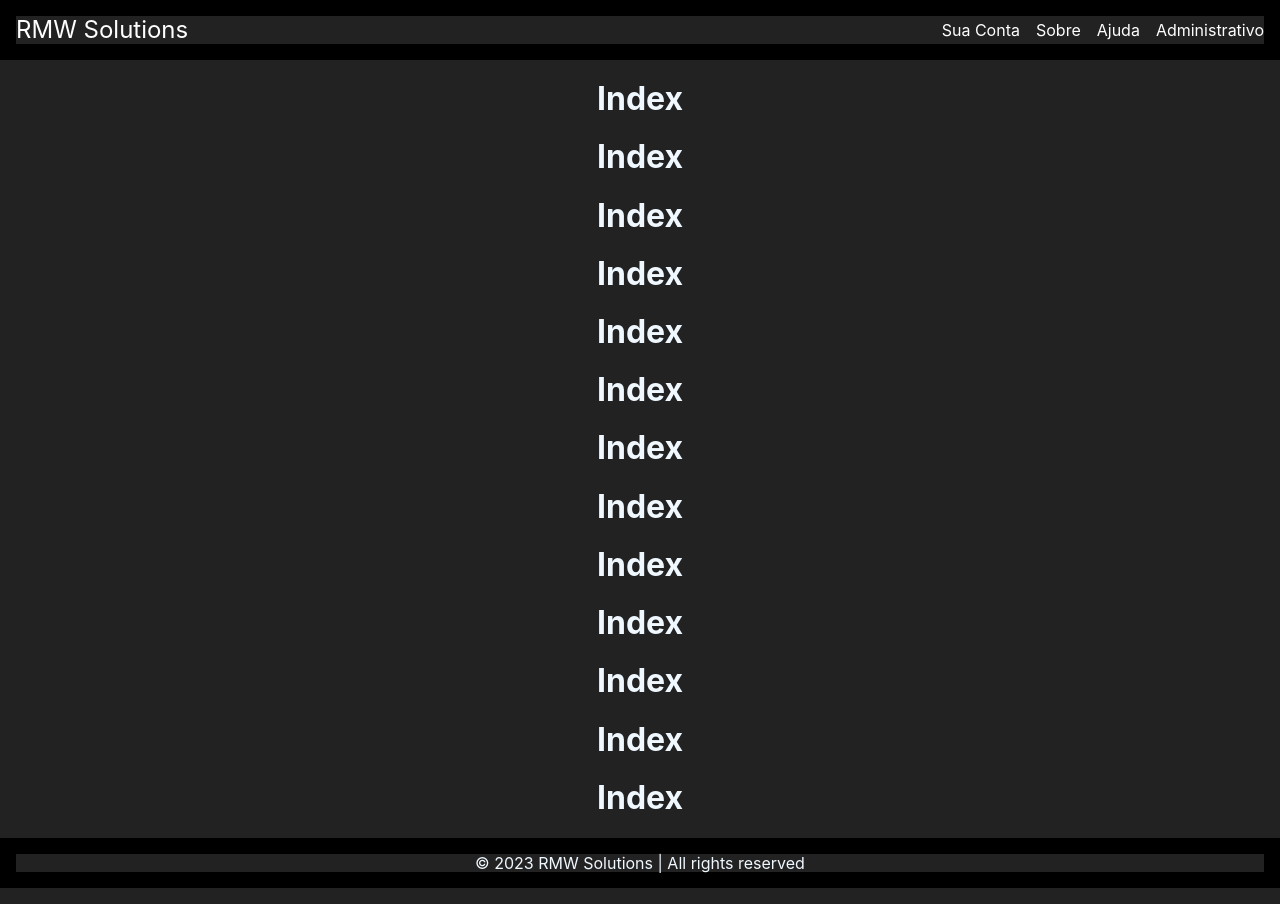
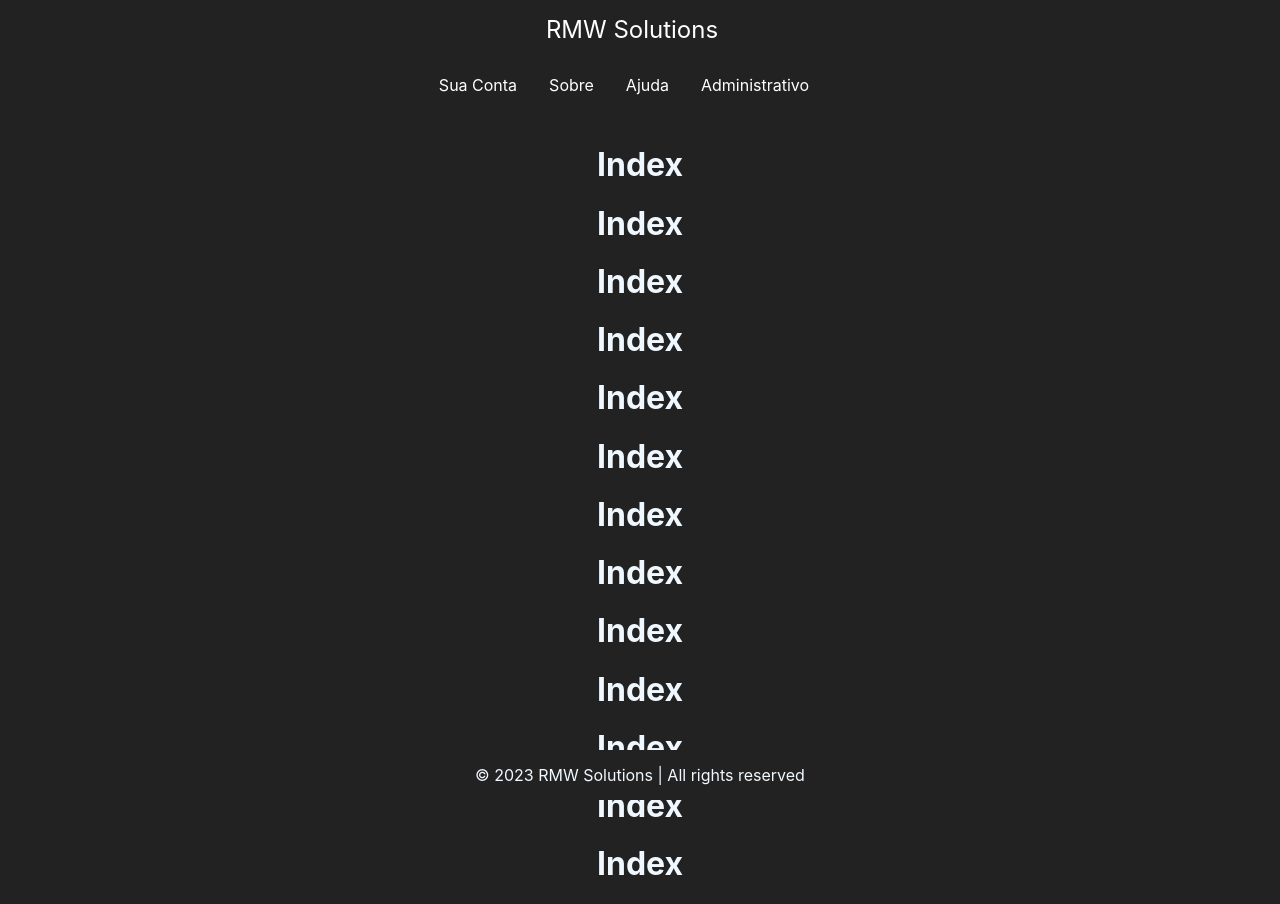
Before and after one commit to Rosivaldo-Lucas/top-eng-software, a React (Create React App) app: page / in a window 1280 px wide. Built offline with nearby package versions, Linux system fonts and the light colour scheme.

Commit message:
pequenos ajustes

```diff
--- a/src/components/Footer.jsx
+++ b/src/components/Footer.jsx
@@ -4,7 +4,7 @@ function Footer() {
   const currentYear = new Date().getFullYear();
 
   return (
-    <footer className="bg-black white tc pa3">
+    <footer className="white tc pa3 fixed bottom-0 left-0 right-0">
       <div>&copy; {currentYear} RMW Solutions | All rights reserved</div>
     </footer>
   );
--- a/src/components/Header.jsx
+++ b/src/components/Header.jsx
@@ -4,14 +4,14 @@ import { Link } from 'react-router-dom';
 function Header() {
   return (
     <header>
-      <div className="pa3 bg-black">
-        <div className="flex items-center justify-between">
-          <div className="f3"><Link to="/" className="link dim white mr3">RMW Solutions</Link></div>
+      <div className="bg-black">
+        <div className="pa3 flex flex-column items-center">
+          <div className="f3 mb4"><Link to="/" className="link dim white mr3">RMW Solutions</Link></div>
           <nav className="flex">
-            <Link to="/conta" className="link dim white mr3">Sua Conta</Link>
-            <Link to="/sobre" className="link dim white mr3">Sobre</Link>
-            <Link to="/ajuda" className="link dim white mr3">Ajuda</Link>
-            <Link to="/administrativo" className="link dim white">Administrativo</Link>
+            <Link to="/conta" className="link dim white mr4 mb3">Sua Conta</Link>
+            <Link to="/sobre" className="link dim white mr4 mb3">Sobre</Link>
+            <Link to="/ajuda" className="link dim white mr4 mb3">Ajuda</Link>
+            <Link to="/administrativo" className="link dim white mr4 mb3">Administrativo</Link>
           </nav>
         </div>
       </div>
```
Also changed, not shown: newfront-react/src/routes/ErrorPage.jsx (added, +14 -0 lines), 2 other files (tests, documents, lock files or other folders).
